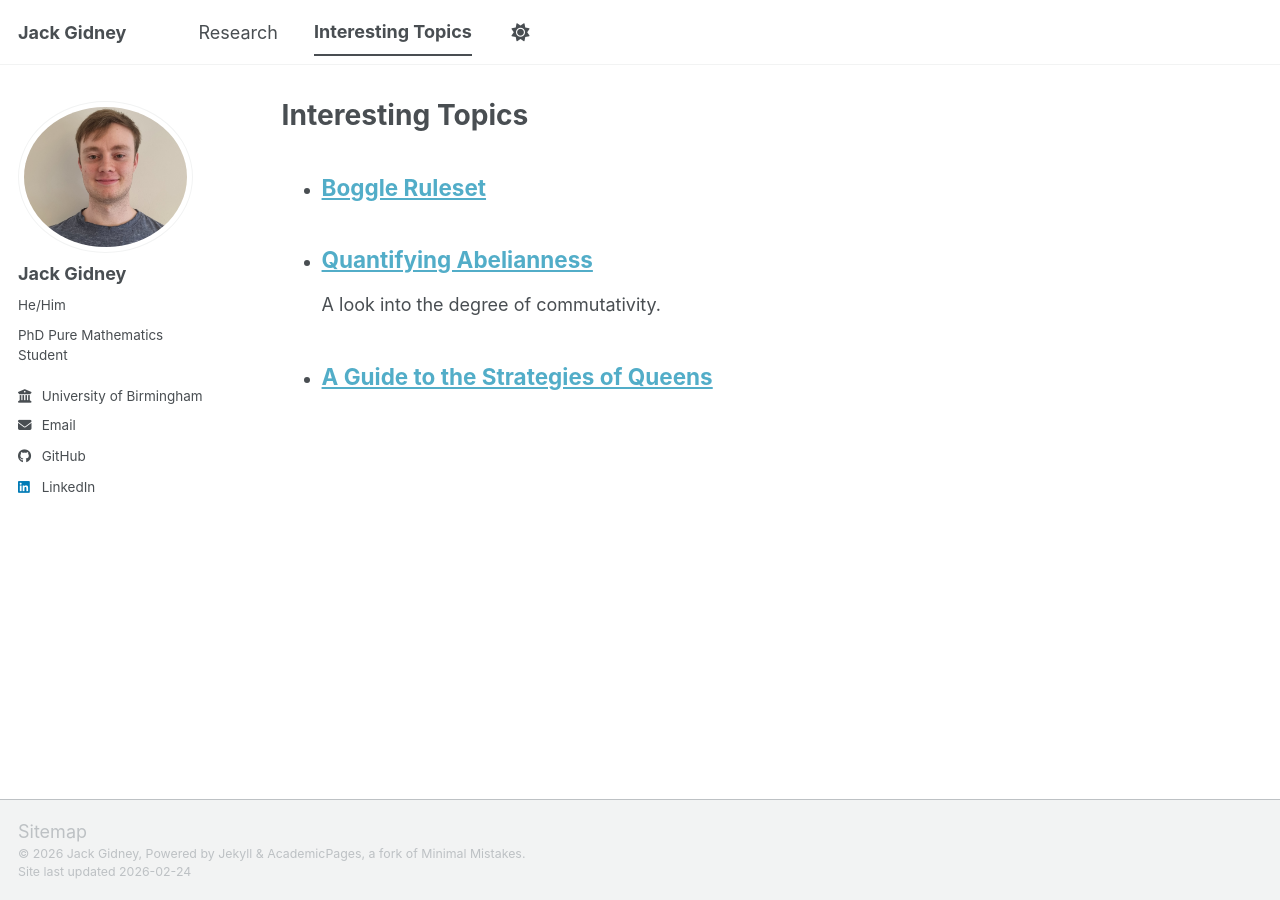
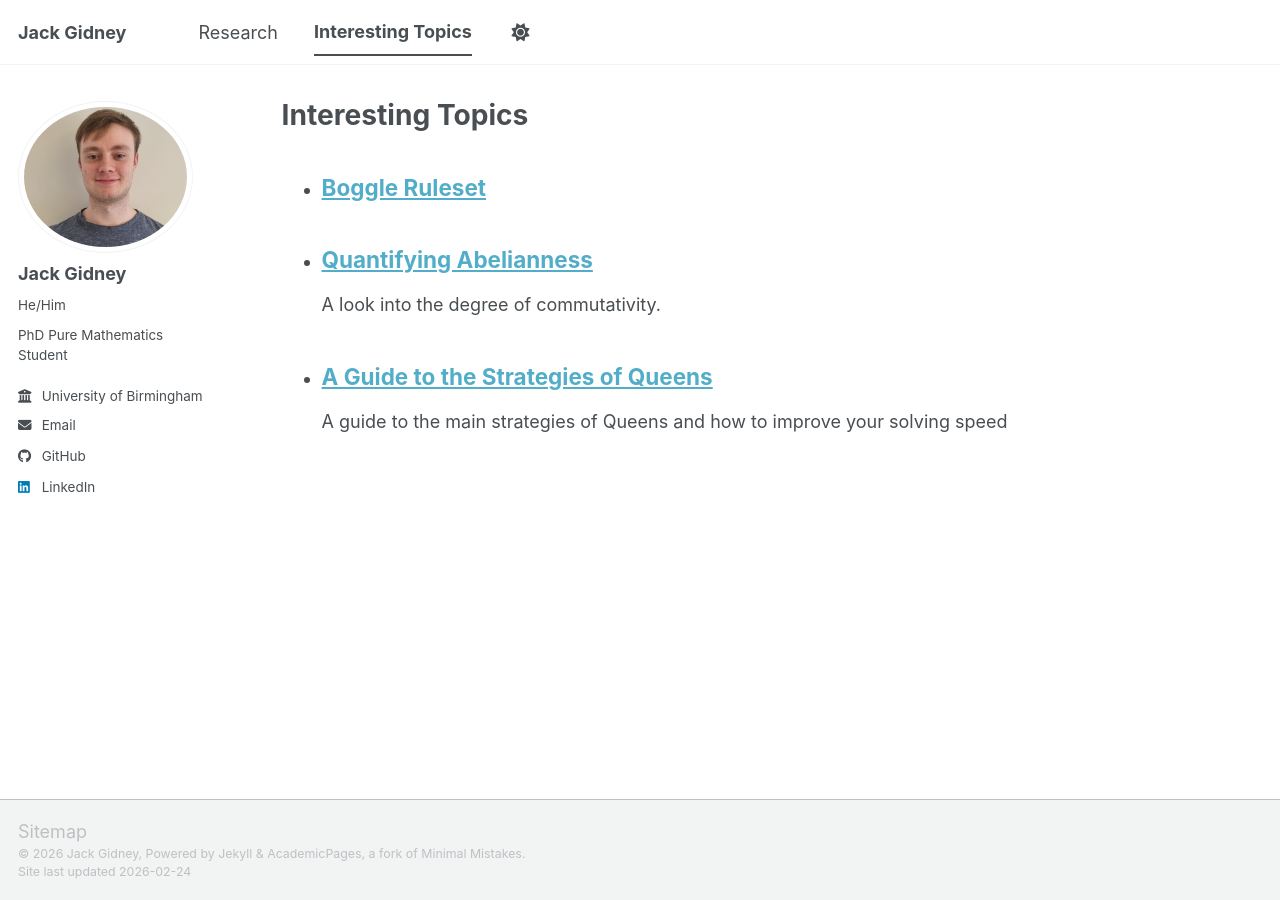
Before and after one commit to jgidney44/jgidney44.github.io, a Jekyll site: the page built from _pages/interesting-topics.html, in a window 1280 px wide. Built offline with Jekyll 4.4.1, drawn with Linux system fonts in a browser that asks for light colours; a script bundle is joined from its source files by our own code; library files that are not in the unit come from our copies.

Commit message:
Update queens.md

```diff
--- a/_topics/queens.md
+++ b/_topics/queens.md
@@ -1,5 +1,6 @@
 ---
 title: 'A Guide to the Strategies of Queens'
+excerpt: 'A guide to the main strategies of Queens and how to improve your solving speed'
 permalink: /interesting-topics/queens
 layout: pdf
 pdf: /assets/Guide_to_Queens.pdf
```
